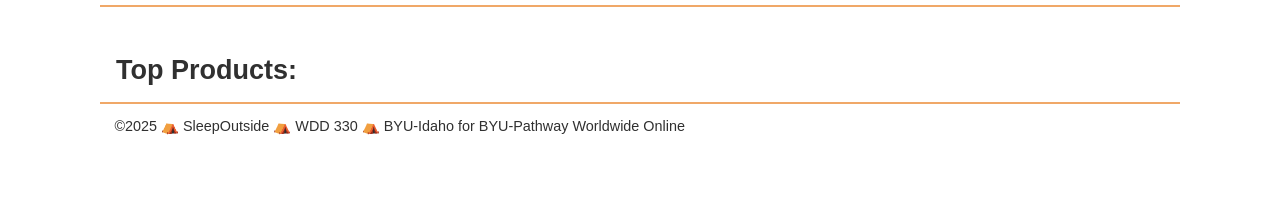
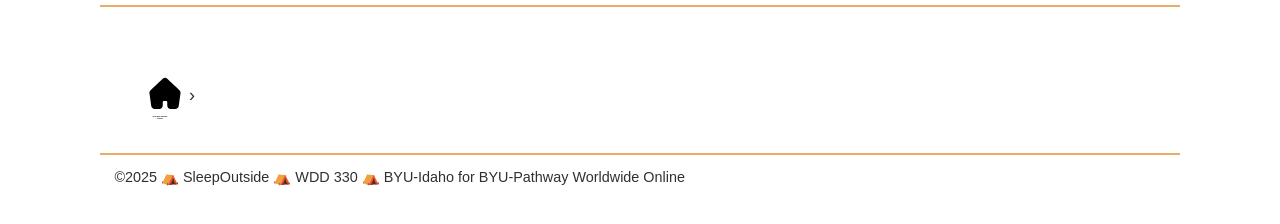
Before and after one commit to Pappafabian17/sleep-outside-team-07, a website built with Vite: page src/product_listing/index.html in a window 1280 px wide. Shown: the part 72-296 px from the top of the page. Built offline with nearby package versions, Linux system fonts and the light colour scheme; no server answers; files whose address does not match are found by name.

Commit message:
Breadcrumbs Complete!

```diff
--- a/src/css/style.css
+++ b/src/css/style.css
@@ -448,3 +448,30 @@ a.element-list:hover img {
 }
 
 /* End categories icon styles */
+
+/* Breadcrumbs styles */
+#breadcrumbs {
+  padding: 0.5rem 1rem;
+  font-size: var(--small-font);
+  display: flex;
+  align-items: center;
+  justify-content: flex-start;
+}
+
+#breadcrumbs a {
+  font-size: 18px;
+  text-decoration: none;
+  color: var(--dark-grey);
+}
+
+#breadcrumbs > * {
+  padding: 0.5em;
+}
+
+#breadcrumbs .home {
+  width: 48px;
+  height: 48px;
+  vertical-align: middle;
+  border-radius: 50%;
+}
+/* End Breadcrumbs */
--- a/src/js/ProductList.mjs
+++ b/src/js/ProductList.mjs
@@ -25,7 +25,9 @@ export default class ProductList {
     async init() {
         const list = await this.dataSource.getData(this.category);
         this.renderList(list);
-        document.querySelector(".title").textContent = this.category;
+        const plural = list.length !== 1 ? "s" : "";
+        const categoryName = this.category.replaceAll("-", " ");
+        document.querySelector(".title").textContent = `${categoryName} -> (${list.length} item${plural})`;
     }
     renderList(list) {
         renderListWithTemplate(productCardTemplate, this.listElement, list);
--- a/src/product_listing/index.html
+++ b/src/product_listing/index.html
@@ -19,7 +19,10 @@
 
     <main class="divider">
         <section class="products">
-            <h2>Top Products: <span class="title highlight"></span></h2>
+            <div id="breadcrumbs">
+                <a href="/"><img class="home" src="../public/images/noun-home-8071495.svg" alt="Home">&rsaquo;</a>  <h2
+                    class="title highlight"></h2>
+            </div>
             <ul id="product-list" class="product-list"></ul>
         </section>
     </main>
```
Also changed, not shown: src/cart/index.html (+4 -1 lines), src/checkout/index.html (+5 -2 lines), src/product_pages/index.html (+4 -1 lines), src/public/images/noun-home-8071495.svg (added).
